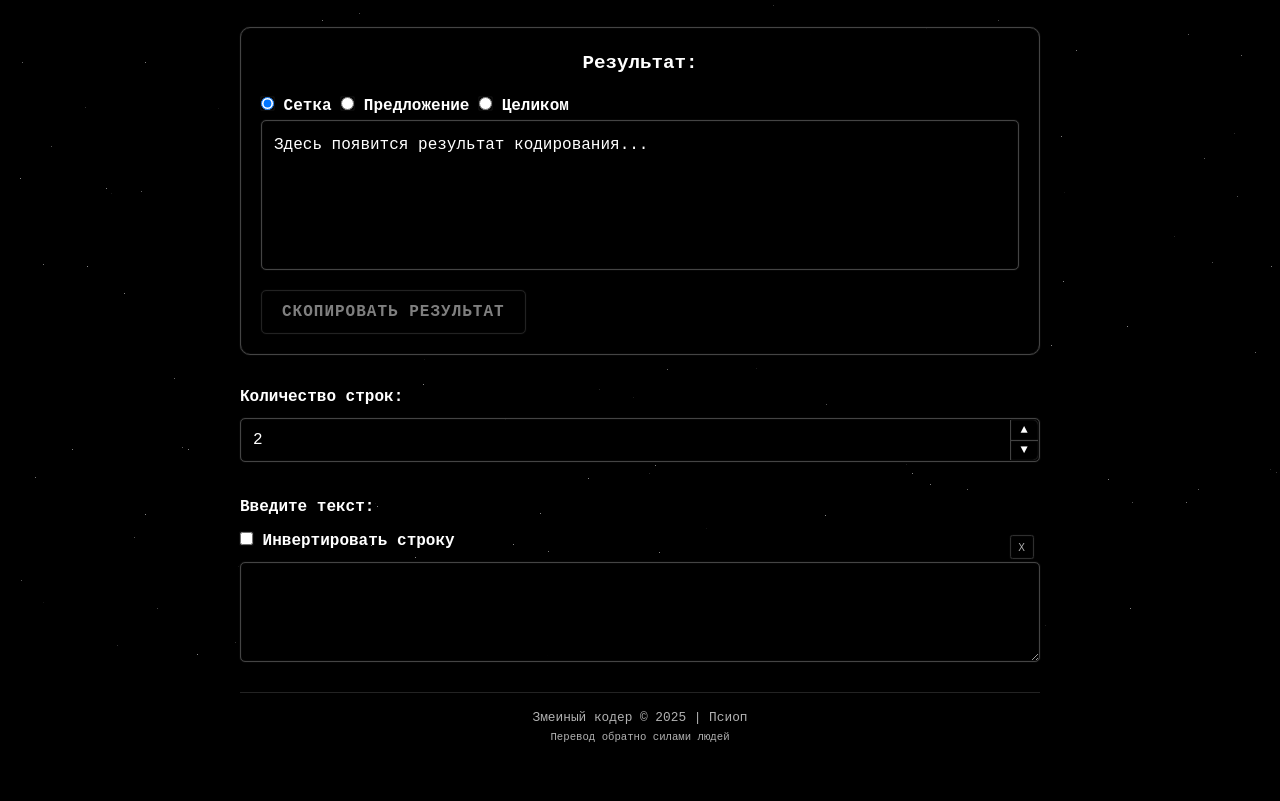
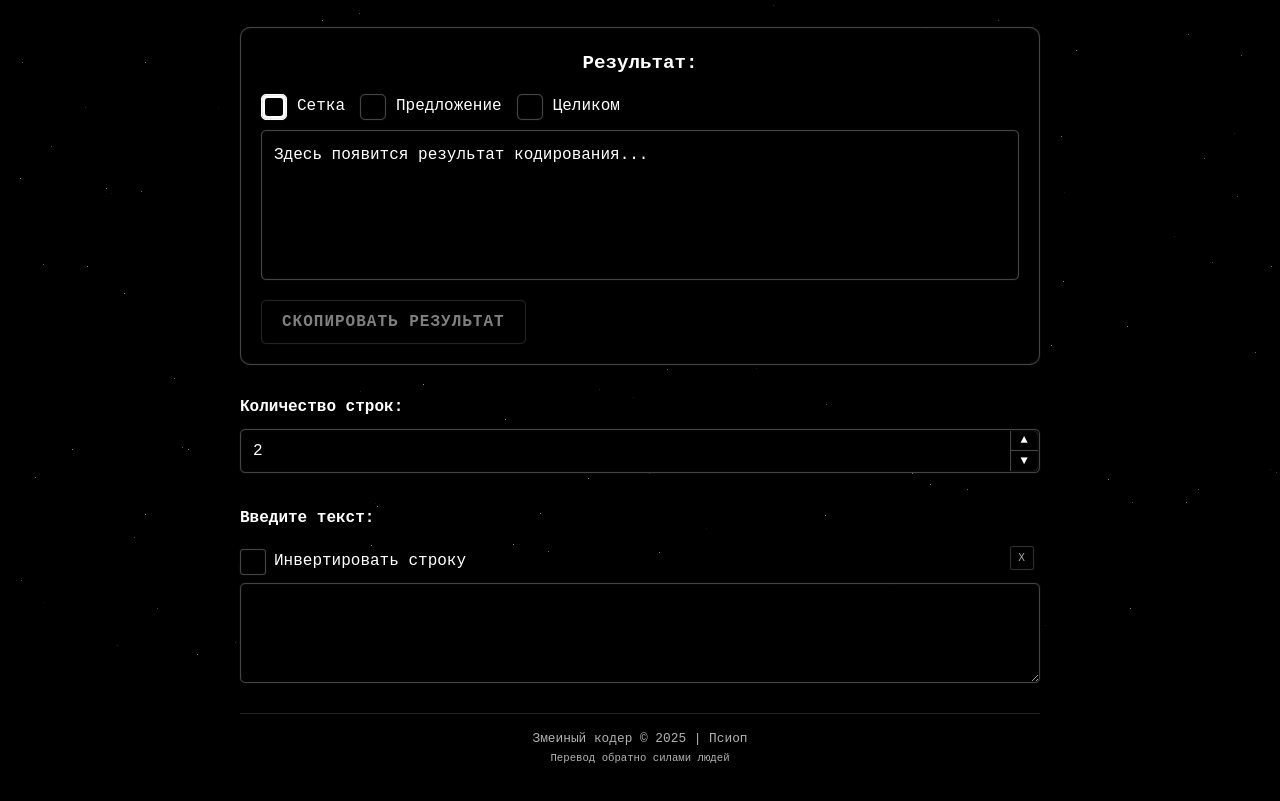
Before and after one commit to GermanBobikTheThird/snake-encoder, a plain HTML site: page index.html in a window 1280 px wide. Shown: the part 137-938 px from the top of the page. Drawn offline with Linux system fonts and the light colour scheme.

Commit message:
feat: add CSS styles for output mode selector and invert toggle

```diff
--- a/styles/main.css
+++ b/styles/main.css
@@ -481,3 +481,94 @@ textarea:focus {
 .input-group {
     transition: margin-bottom 0.3s ease;
 }
+
+#invert-label {
+    font-weight: lighter;
+}
+
+.output-mode-selector {
+  display: flex;
+  gap: 15px;
+  flex-wrap: wrap;
+  margin: 0 0 10px 0;
+}
+
+.output-mode-selector label {
+  display: flex;
+  align-items: center;
+  gap: 10px;
+  font-weight: normal;
+  cursor: pointer;
+}
+
+.output-mode-selector input[type="radio"] {
+  appearance: none;
+  -webkit-appearance: none;
+  border: var(--border-width) solid var(--border-color);
+  border-radius: var(--border-radius);
+  background-color: rgba(0, 0, 0, 0.7);
+  cursor: pointer;
+  position: relative;
+  transition: var(--transition);
+}
+
+.output-mode-selector input[type="radio"]:checked {
+  background-color: var(--text-color);
+  border-color: var(--text-color);
+}
+
+.output-mode-selector input[type="radio"]:checked::after {
+  content: '';
+  position: absolute;
+  top: 3px;
+  left: 3px;
+  width: 18px;
+  height: 18px;
+  border-radius: 3px;
+  background-color: var(--bg-color);
+}
+
+#invert-label {
+  display: flex;
+  align-items: center;
+  gap: 8px;
+  font-weight: normal;
+  cursor: pointer;
+  margin-top: 10px;
+}
+
+#invert {
+  appearance: none;
+  -webkit-appearance: none;
+  width: 16px;
+  height: 16px;
+  border: var(--border-width) solid var(--border-color);
+  border-radius: 3px;
+  background-color: rgba(0, 0, 0, 0.7);
+  cursor: pointer;
+  position: relative;
+  transition: var(--transition);
+}
+
+#invert:checked {
+  background-color: var(--text-color);
+  border-color: var(--text-color);
+}
+
+#invert:checked::after {
+  content: '✓';
+  position: absolute;
+  top: 50%;
+  left: 50%;
+  transform: translate(-50%, -50%);
+  color: var(--bg-color);
+  font-size: 15px;
+  font-weight: bolder;
+}
+
+@media (max-width: 480px) {
+  .output-mode-selector {
+    flex-direction: column;
+    gap: 8px;
+  }
+}
```
